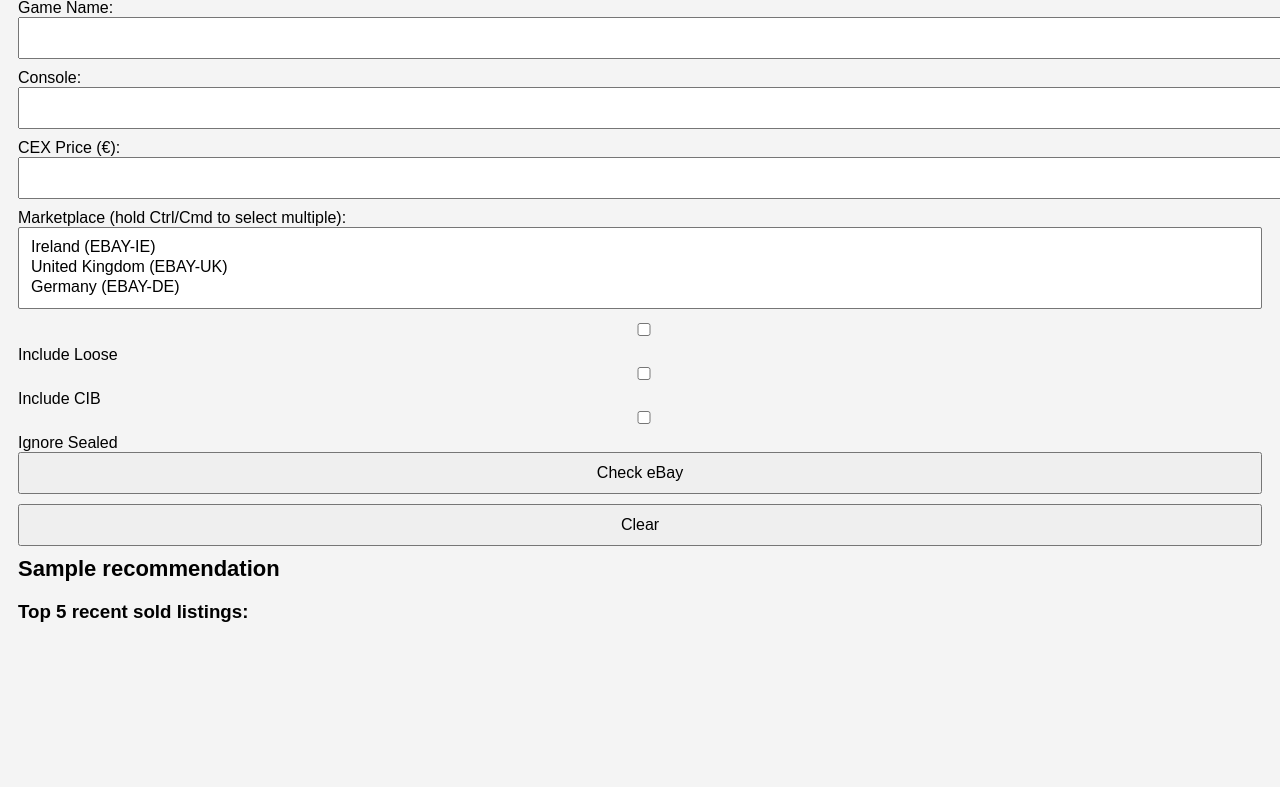
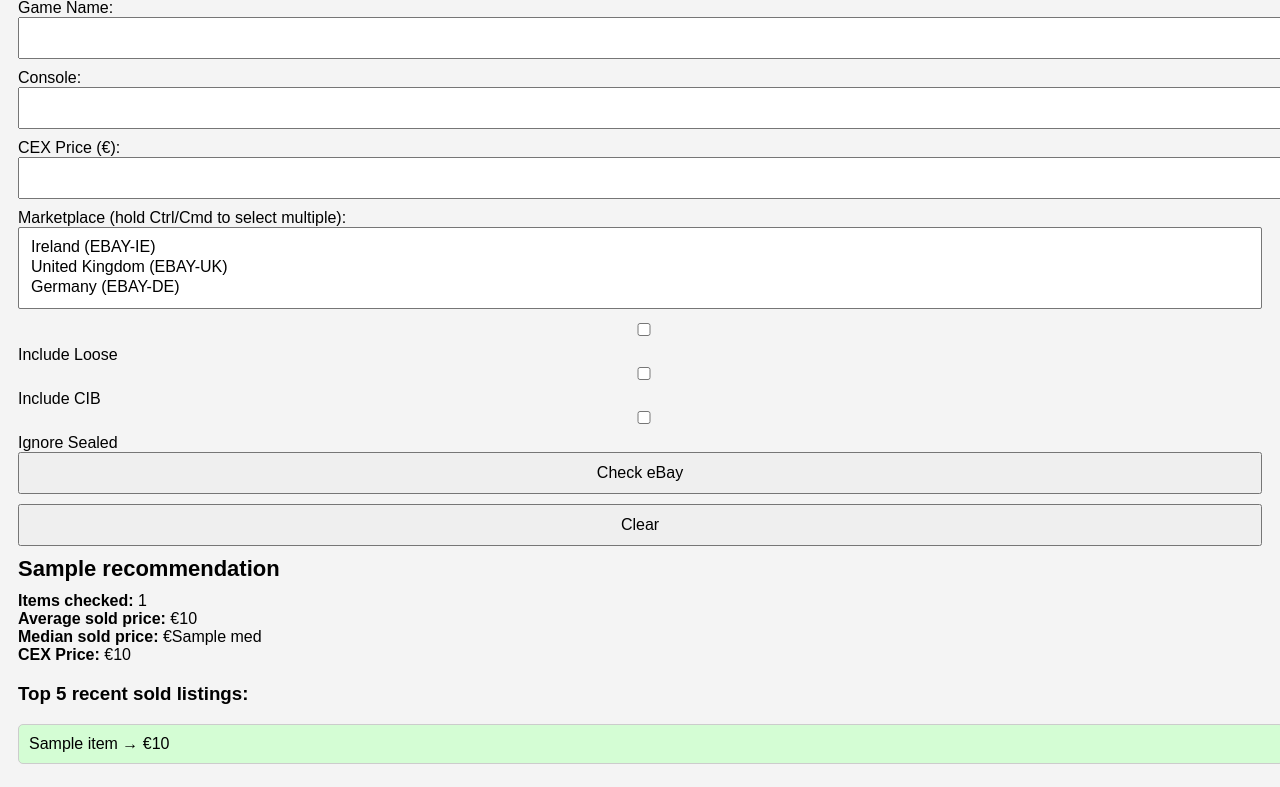
Before and after one commit to stitchmurphy-eng/cexebayshouldibuy, a Flask app: template templates/index.html in a window 1280 px wide. Shown: the part 99-886 px from the top of the page. Before the commit the page ends 721 px from the top, so only its background shows below. Run offline with Flask 3, Linux system fonts and the light colour scheme; the template is opened without the code that fills it: most values are stand-ins (such as "Sample title", 1, 10 or a date in 2020).

Commit message:
Update index.html

```diff
--- a/templates/index.html
+++ b/templates/index.html
@@ -17,13 +17,15 @@
             margin-bottom: 5px;
             font-size: 16px;
             text-align: left;
-            background: #fff;
             border: 1px solid #ccc;
             border-radius: 5px;
             text-decoration: none;
             color: black;
         }
+        .listing-button.green { background: #d4fdd4; }
+        .listing-button.red { background: #ffd4d4; }
         .listing-button:hover { background: #e0e0e0; }
+        .summary { margin-bottom: 10px; }
     </style>
 </head>
 <body>
@@ -58,12 +60,18 @@
     {% endif %}
 
     {% if output %}
+        <div class="summary">
+            <strong>Items checked:</strong> {{ count }}<br>
+            <strong>Average sold price:</strong> €{{ avg }}<br>
+            <strong>Median sold price:</strong> €{{ med }}<br>
+            <strong>CEX Price:</strong> €{{ cex_price }}
+        </div>
+
         <h3>Top 5 recent sold listings:</h3>
-        {% for line in output.split('\n')[7:] %}
-            {% if line.strip() %}
-                {% set parts = line.split(' → ') %}
-                <a href="{{ parts[2] }}" target="_blank" class="listing-button">{{ parts[0] }} → {{ parts[1] }}</a>
-            {% endif %}
+        {% for item in top_items %}
+            <a href="{{ item.link }}" target="_blank" class="listing-button {% if item.price >= cex_price %}green{% else %}red{% endif %}">
+                {{ item.title }} → €{{ item.price }}
+            </a>
         {% endfor %}
     {% endif %}
 </body>
```
